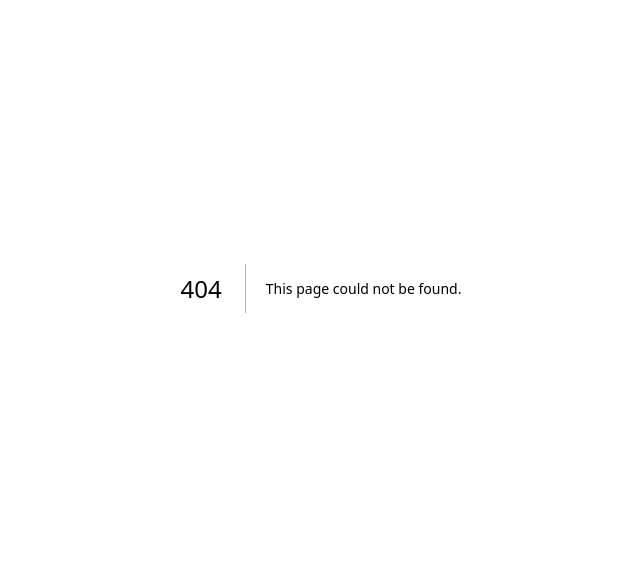
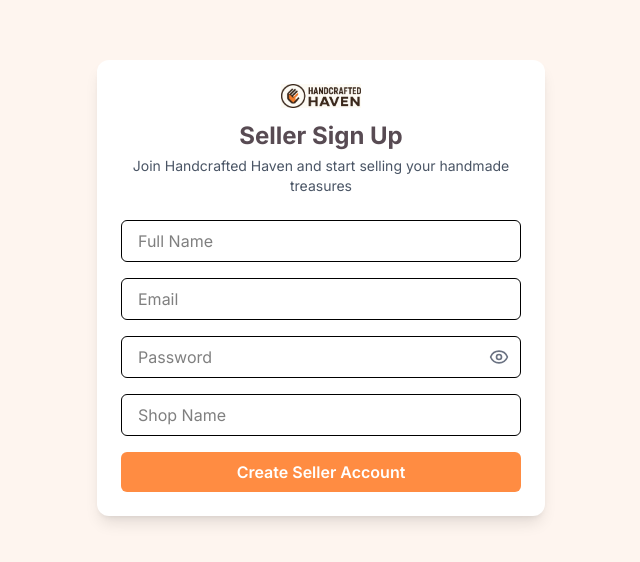
Before and after one commit to men21049/-430-Group-Project, a Next.js app in the folder handcrafted-haven/: page /signup/seller in a window 1280 px wide. Before the commit this address had no page. Shown: the part 112-674 px from the top of the page, without its empty margins (319-959 px from the left). Built offline with nearby package versions, Linux system fonts and the light colour scheme.

Commit message:
Add AuthHeader and update login/signup pages with logo and welcome text

```diff
--- a/handcrafted-haven/package.json
+++ b/handcrafted-haven/package.json
@@ -12,6 +12,7 @@
     "@heroicons/react": "^2.2.0",
     "@tailwindcss/forms": "^0.5.10",
     "clsx": "^2.1.1",
+    "lucide-react": "^0.544.0",
     "next": "15.5.3",
     "react": "19.1.0",
     "react-dom": "19.1.0"
--- /dev/null
+++ b/handcrafted-haven/src/app/login/page.tsx
@@ -0,0 +1,23 @@
+"use client";
+
+import { Suspense } from "react";
+import Image from "next/image"; // optional, AuthHeader handles this
+import LoginForm from "@/app/ui/login-form";
+import AuthHeader from "@/app/ui/auth-header";
+
+export default function LoginPage() {
+  return (
+    <div className="flex items-center justify-center min-h-screen bg-[#fef5ef]">
+      <div className="w-full max-w-md bg-white rounded-xl shadow-lg p-8">
+        {/* Use AuthHeader instead of hardcoded div */}
+        <AuthHeader
+          title="Welcome"
+          subtitle="Sign in to discover handmade treasures"
+        />
+        <Suspense fallback={<div>Loading login form...</div>}>
+          <LoginForm />
+        </Suspense>
+      </div>
+    </div>
+  );
+}
--- /dev/null
+++ b/handcrafted-haven/src/app/signup/customer/page.tsx
@@ -0,0 +1,66 @@
+"use client";
+
+import { useState } from "react";
+import PasswordInput from "@/app/ui/password-input";
+import AuthHeader from "@/app/ui/auth-header";
+
+export default function SignUpCustomerPage() {
+  const [form, setForm] = useState({ name: "", email: "", password: "" });
+
+  const handleChange = (e: React.ChangeEvent<HTMLInputElement>) => {
+    setForm({ ...form, [e.target.name]: e.target.value });
+  };
+
+  const handleSubmit = (e: React.FormEvent) => {
+    e.preventDefault();
+    console.log("Customer Sign Up:", form);
+  };
+
+  return (
+    <div className="flex flex-col items-center justify-center min-h-screen bg-[#d6e3f8] p-6">
+      <form
+        onSubmit={handleSubmit}
+        className="w-full max-w-md bg-white shadow-lg rounded-xl p-6 space-y-4"
+      >
+        <AuthHeader
+          title="Customer Sign Up"
+          subtitle="Join Handcrafted Haven to discover handmade treasures"
+        />
+
+        <input
+          name="name"
+          type="text"
+          placeholder="Full Name"
+          value={form.name}
+          onChange={handleChange}
+          required
+          className="w-full px-4 py-2 border rounded-md focus:ring-2 focus:ring-[#9d5c63] focus:outline-none"
+        />
+
+        <input
+          name="email"
+          type="email"
+          placeholder="Email"
+          value={form.email}
+          onChange={handleChange}
+          required
+          className="w-full px-4 py-2 border rounded-md focus:ring-2 focus:ring-[#9d5c63] focus:outline-none"
+        />
+
+        <PasswordInput
+          name="password"
+          value={form.password}
+          onChange={handleChange}
+          placeholder="Password"
+        />
+
+        <button
+          type="submit"
+          className="w-full py-2 rounded-md font-semibold text-white bg-[#FF8C42] hover:bg-[#584b53] transition"
+        >
+          Create Account
+        </button>
+      </form>
+    </div>
+  );
+}
--- /dev/null
+++ b/handcrafted-haven/src/app/signup/page.tsx
@@ -0,0 +1,31 @@
+"use client";
+
+import Link from "next/link";
+import AuthHeader from "@/app/ui/auth-header";
+
+export default function SignUpPage() {
+  return (
+    <div className="flex flex-col items-center justify-center min-h-screen bg-[#fef5ef] p-6">
+      {/* Logo + Welcome */}
+      <AuthHeader
+        title="Create an Account"
+        subtitle="Join Handcrafted Haven to discover and sell handmade treasures"
+      />
+
+      <div className="space-y-4 w-full max-w-sm mt-4">
+        <Link
+          href="/signup/customer"
+          className="block w-full py-3 rounded-md text-center font-semibold text-white bg-[#FF8C42] hover:bg-[#584b53] transition"
+        >
+          Sign up as Customer
+        </Link>
+        <Link
+          href="/signup/seller"
+          className="block w-full py-3 rounded-md text-center font-semibold text-white bg-[#9d5c63] hover:bg-[#584b53] transition"
+        >
+          Sign up as Seller
+        </Link>
+      </div>
+    </div>
+  );
+}
--- /dev/null
+++ b/handcrafted-haven/src/app/signup/seller/page.tsx
@@ -0,0 +1,81 @@
+"use client";
+
+import { useState } from "react";
+import PasswordInput from "@/app/ui/password-input";
+import AuthHeader from "@/app/ui/auth-header";
+
+export default function SignUpSellerPage() {
+  const [form, setForm] = useState({
+    name: "",
+    email: "",
+    password: "",
+    shopName: "",
+  });
+
+  const handleChange = (e: React.ChangeEvent<HTMLInputElement>) => {
+    setForm({ ...form, [e.target.name]: e.target.value });
+  };
+
+  const handleSubmit = (e: React.FormEvent) => {
+    e.preventDefault();
+    console.log("Seller Sign Up:", form);
+  };
+
+  return (
+    <div className="flex flex-col items-center justify-center min-h-screen bg-[#fef5ef] p-6">
+      <form
+        onSubmit={handleSubmit}
+        className="w-full max-w-md bg-white shadow-lg rounded-xl p-6 space-y-4"
+      >
+        <AuthHeader
+          title="Seller Sign Up"
+          subtitle="Join Handcrafted Haven and start selling your handmade treasures"
+        />
+
+        <input
+          name="name"
+          type="text"
+          placeholder="Full Name"
+          value={form.name}
+          onChange={handleChange}
+          required
+          className="w-full px-4 py-2 border rounded-md focus:ring-2 focus:ring-[#9d5c63] focus:outline-none"
+        />
+
+        <input
+          name="email"
+          type="email"
+          placeholder="Email"
+          value={form.email}
+          onChange={handleChange}
+          required
+          className="w-full px-4 py-2 border rounded-md focus:ring-2 focus:ring-[#9d5c63] focus:outline-none"
+        />
+
+        <PasswordInput
+          name="password"
+          value={form.password}
+          onChange={handleChange}
+          placeholder="Password"
+        />
+
+        <input
+          name="shopName"
+          type="text"
+          placeholder="Shop Name"
+          value={form.shopName}
+          onChange={handleChange}
+          required
+          className="w-full px-4 py-2 border rounded-md focus:ring-2 focus:ring-[#9d5c63] focus:outline-none"
+        />
+
+        <button
+          type="submit"
+          className="w-full py-2 rounded-md font-semibold text-white bg-[#FF8C42] hover:bg-[#584b53] transition"
+        >
+          Create Seller Account
+        </button>
+      </form>
+    </div>
+  );
+}
--- /dev/null
+++ b/handcrafted-haven/src/app/ui/auth-header.tsx
@@ -0,0 +1,26 @@
+"use client";
+
+import Image from "next/image";
+
+type AuthHeaderProps = {
+  title: string;
+  subtitle?: string;
+};
+
+export default function AuthHeader({ title, subtitle }: AuthHeaderProps) {
+  return (
+    <div className="flex flex-col items-center mb-6">
+      <Image
+        src="/logo.png"
+        alt="Handcrafted Haven Logo"
+        width={80}
+        height={80}
+        className="mb-3"
+      />
+      <h1 className="text-2xl font-bold text-[#584b53]">{title}</h1>
+      {subtitle && (
+        <p className="text-sm text-gray-600 text-center mt-1">{subtitle}</p>
+      )}
+    </div>
+  );
+}
--- a/handcrafted-haven/src/app/ui/landing-page/header.tsx
+++ b/handcrafted-haven/src/app/ui/landing-page/header.tsx
@@ -53,7 +53,7 @@ export default function Header() {
       />
       <Search placeholder="Search anything..." className="w-full max-w-1/2" />
       <Link
-        href="/signin"
+        href="/login"
         className="font-bold bg-gray-100 p-2 rounded-2xl text-center"
       >
         Sign In
--- /dev/null
+++ b/handcrafted-haven/src/app/ui/login-form.tsx
@@ -0,0 +1,80 @@
+"use client";
+
+import { useState } from "react";
+import { Eye, EyeOff } from "lucide-react"; // 👈 import icons
+import PasswordInput from "@/app/ui/password-input";
+
+
+export default function LoginForm() {
+  const [email, setEmail] = useState("");
+  const [password, setPassword] = useState("");
+  const [showPassword, setShowPassword] = useState(false); // 👈 toggle state
+
+  const handleSubmit = async (e: React.FormEvent) => {
+    e.preventDefault();
+    console.log("Login attempt:", { email, password });
+  };
+
+  return (
+    <form onSubmit={handleSubmit} className="space-y-4">
+      {/* Email */}
+      <input
+        type="email"
+        placeholder="Email"
+        value={email}
+        onChange={(e) => setEmail(e.target.value)}
+        required
+        className="w-full px-4 py-2 border rounded-md focus:ring-2 focus:ring-[#9d5c63] focus:outline-none"
+      />
+
+      {/* Password with Eye Icon */}
+      <div className="relative">
+        <PasswordInput
+        name="password"
+        value={password}
+        onChange={(e) => setPassword(e.target.value)}
+        placeholder="Password"
+      />
+
+        <button
+          type="button"
+          onClick={() => setShowPassword(!showPassword)}
+          className="absolute inset-y-0 right-0 pr-3 flex items-center text-gray-500"
+        >
+          {showPassword ? <EyeOff size={20} /> : <Eye size={20} />}
+        </button>
+      </div>
+
+      {/* Forgot Password */}
+      <div className="flex justify-between text-sm">
+        <a href="#" className="text-[#9d5c63] hover:underline">
+          Forgot Password
+        </a>
+      </div>
+
+      {/* Submit Button */}
+      <button
+        type="submit"
+        className="w-full py-2 rounded-md font-semibold text-white bg-[#FF8C42] hover:bg-[#584b53] transition"
+      >
+        Sign In
+      </button>
+
+      {/* Sign Up Options */}
+      <p className="text-sm text-center text-gray-600">
+        Don’t have an account?{" "}
+        <a href="/signup" className="text-[#9d5c63] font-semibold hover:underline">
+          Sign up
+        </a>{" "}
+        as a{" "}
+        <a href="/signup/customer" className="text-[#9d5c63] hover:underline">
+          Customer
+        </a>{" "}
+        or{" "}
+        <a href="/signup/seller" className="text-[#9d5c63] hover:underline">
+          Seller
+        </a>
+      </p>
+    </form>
+  );
+}
--- /dev/null
+++ b/handcrafted-haven/src/app/ui/password-input.tsx
@@ -0,0 +1,41 @@
+"use client";
+
+import { useState } from "react";
+import { Eye, EyeOff } from "lucide-react";
+
+type PasswordInputProps = {
+  name: string;
+  value: string;
+  onChange: (e: React.ChangeEvent<HTMLInputElement>) => void;
+  placeholder?: string;
+};
+
+export default function PasswordInput({
+  name,
+  value,
+  onChange,
+  placeholder = "Password",
+}: PasswordInputProps) {
+  const [show, setShow] = useState(false);
+
+  return (
+    <div className="relative w-full">
+      <input
+        name={name}
+        type={show ? "text" : "password"}
+        value={value}
+        onChange={onChange}
+        placeholder={placeholder}
+        required
+        className="w-full px-4 py-2 border rounded-md focus:ring-2 focus:ring-[#9d5c63] focus:outline-none pr-10"
+      />
+      <button
+        type="button"
+        onClick={() => setShow(!show)}
+        className="absolute right-3 top-1/2 -translate-y-1/2 text-gray-500 hover:text-[#9d5c63] focus:outline-none"
+      >
+        {show ? <EyeOff size={20} /> : <Eye size={20} />}
+      </button>
+    </div>
+  );
+}
```
Also changed, not shown: handcrafted-haven/tsconfig.json (+6 -7 lines), 1 other file (tests, documents, lock files or other folders).
